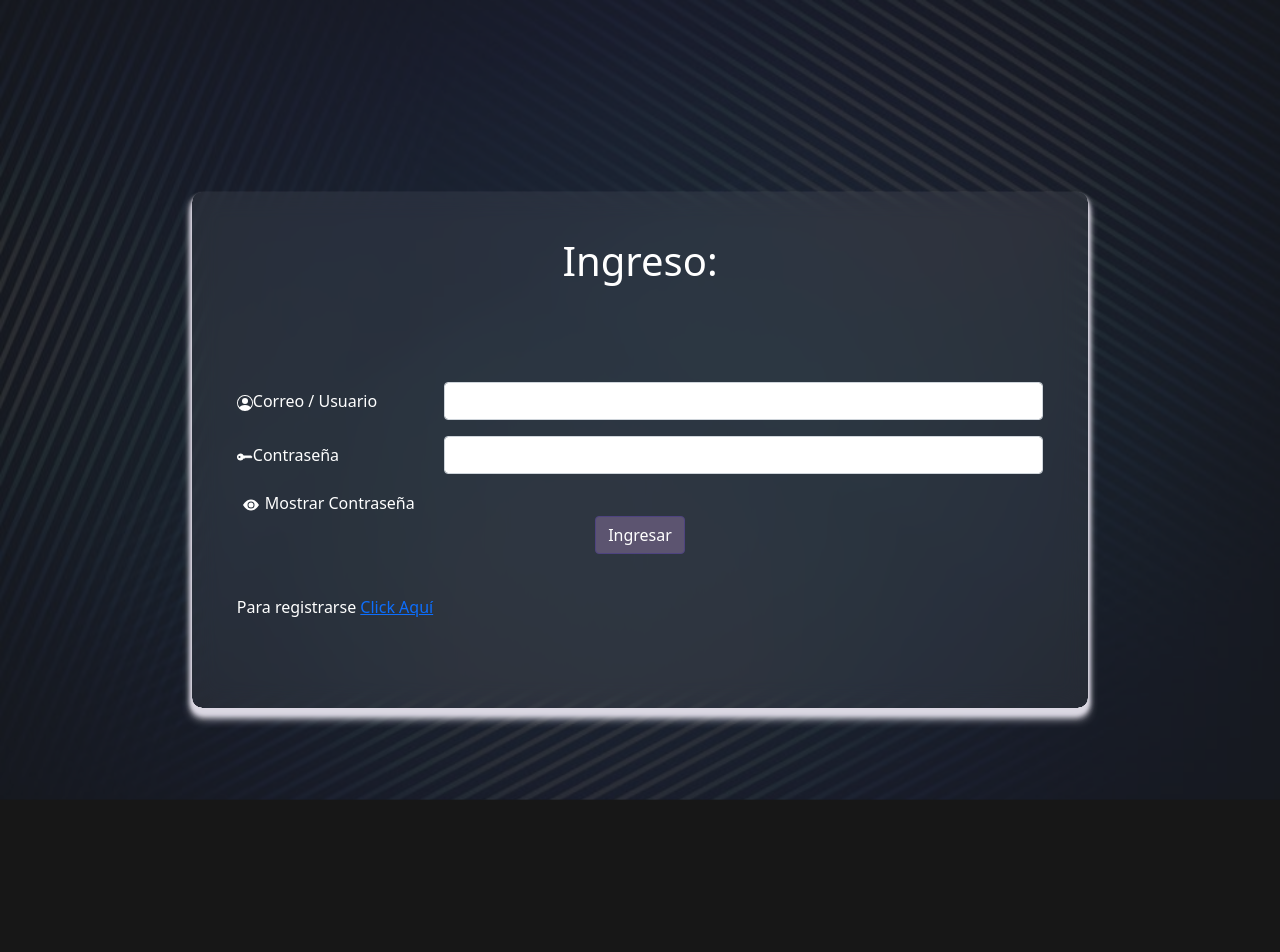
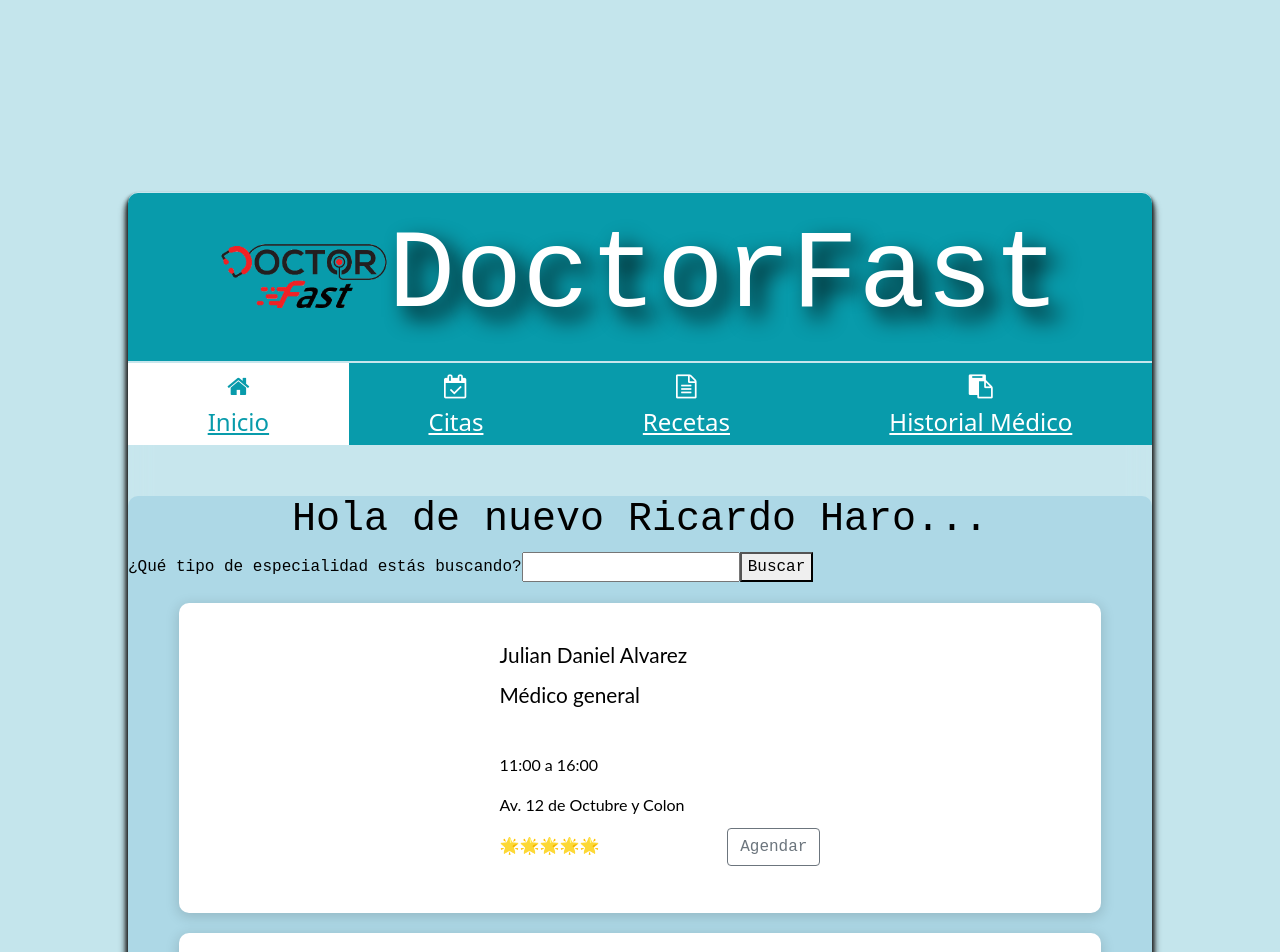
Before and after one commit to JoelMax13/doctor-fast, a React (Create React App) app: page / in a window 1280 px wide. Shown: the top 952 px of the page. Built offline with nearby package versions, Linux system fonts and the light colour scheme.

Commit message:
DoctorFast React 0.3
Inicio Paciente - Doctor

```diff
--- a/public/index.html
+++ b/public/index.html
@@ -25,7 +25,8 @@
       Learn how to configure a non-root public URL by running `npm run build`.
     -->
     <link href="https://cdn.jsdelivr.net/npm/bootstrap@5.1.3/dist/css/bootstrap.min.css" rel="stylesheet" integrity="sha384-1BmE4kWBq78iYhFldvKuhfTAU6auU8tT94WrHftjDbrCEXSU1oBoqyl2QvZ6jIW3" crossorigin="anonymous">
-    <title>Login DoctorFast</title>
+    <link rel="stylesheet" href="https://cdnjs.cloudflare.com/ajax/libs/font-awesome/4.7.0/css/font-awesome.min.css">
+    <title>DoctorFast</title>
   </head>
   <body>
     <noscript>You need to enable JavaScript to run this app.</noscript>
--- /dev/null
+++ b/src/Css-Componentes/Paciente/BackgroundPatient.css
@@ -0,0 +1,194 @@
+html, body{
+    height: 100%;
+}
+body{
+    margin: 0 0 0 0;
+    padding: 0;
+    /* background-color: rgba(180, 226, 231, 1); */
+    background-color: #c4e5ec;
+    background-size: auto 100%;
+    color: white;
+}
+header{
+    width: 100%;
+    color: white;
+    font-size: 7em;
+    background-color: rgba(8, 155, 171, 1);
+    text-align: center;
+    /* background-size: cover; */
+    text-shadow: 0.1em 0.1em 0.2em black;
+    border-radius: 10px 10px 0 0;
+    font-family:'Courier New', Courier, monospace;
+    /*position: fixed;*/
+}
+ul{
+    list-style-type: none;
+    margin: -1px;
+    margin-top: 1px;
+    padding: 1px;
+    display: flex;
+    flex-direction: row;
+}
+li{
+    flex-grow: 0.5;
+}
+a{
+  display: block;
+  padding: 0.2em;
+  background-color: rgba(8, 155, 171, 1);
+  color: white;
+  text-align: center;
+  font-size: 1.5em;
+}
+a:hover{
+    background-color: white;
+    color: rgba(8, 155, 171, 1);
+}
+.logo{
+    width: 1.5em;
+}
+.menuIcono{
+    margin-top: 0.10em;
+    width: 100%;
+    font-size: 200%;
+    text-align: center;
+    background-color: rgba(8, 155, 171, 1);
+    display: none;
+    color: white;
+    cursor: pointer;
+}
+.menuIcono:hover{
+    background-color: white;
+    color: rgba(8, 155, 171, 1);
+}
+.contenido{
+    font-family: 'Courier New', Courier, monospace;
+    background-color: lightblue;
+    border-radius: 10px;
+}
+.menuClickeado{
+    background-color: white;
+    color: rgba(8, 155, 171, 1);
+}
+.busqueda{
+    margin-left: auto;
+    margin-right: auto;
+}
+/* h1{
+    margin-top: 5%;
+    text-align: center;
+} */
+.cuadro{ /*Opacidad en un background Color [rgba(... .3)]*/
+    /* background: rgba(245,245,245, .3); */
+    width: 80%;
+    height:max-content;
+    padding-top: 0.1%;
+    margin-top: 2%;
+    margin-bottom: 2%;
+    margin-left: 10%;
+    margin-right: 10%;
+    border-radius: 10px;
+    color: black;
+
+    /*box-shadow: 0 1px 1px wheat,
+              0 2px 2px wheat,
+              0 4px 4px wheat,
+              0 6px 6px wheat,
+              0 6px 6px wheat,
+              0 10px 10px wheat; */
+
+    background-color: #ffffff10;
+    backdrop-filter: blur(12px);
+    -webkit-backdrop-filter: blur(12px);
+
+    box-shadow: 0 1px 1px #2d3030,
+              0 2px 2px #2d3030,
+              0 4px 4px #2d3030,
+              0 6px 6px #2d3030,
+              0 6px 6px #2d3030,
+              0 10px 10px #2d3030;
+}
+@media screen and (max-width: 350px) {
+    .cuadro{
+        margin-top: 15%;
+        margin-bottom: 18%;
+    }
+}
+@media screen and (max-width: 375px) and (min-width: 350px) {
+    .cuadro{
+        margin-top: 50%;
+        margin-bottom: 64%;
+    }
+}
+@media screen and (max-width: 500px) and (min-width: 376px) {
+    .cuadro{
+        margin-top: 5%;
+        margin-bottom: 5%;
+    }
+}
+@media screen and (max-width: 700px) and (min-width: 376px) {
+    .cuadro{
+        margin-top: 30%;
+        margin-bottom: 70%;
+    }
+}
+@media screen and (max-width: 800px) and (min-width: 700px) {
+    .cuadro{
+        margin-top: 33%;
+        margin-bottom: 40%;
+    }
+}
+@media screen and (max-width: 1280px) and (min-width: 800px) {
+    .cuadro{
+        margin-top: 15%;
+        margin-bottom: 20%;
+    }
+}
+@media (max-width: 1200px) {
+    header{
+        font-size: 3.5em;
+    }
+}
+@media (max-width: 700px) {
+    header{
+      font-size: 3.5em;
+      text-align: center;
+      text-shadow: 0.1em 0.1em 0.2em black;
+    }
+    .menuIcono{
+      display: block;
+    }
+    .navigation ul{
+      display: none;
+    }
+    .navigation ul.show{
+      display: block;
+    }
+    .ulNavegacion{
+      margin-top: 5%;
+      list-style-type: none;
+      margin: 1px;
+      padding: 1px;
+      display: flex;
+      flex-direction: column;
+    }
+    .liNavegacion{
+      flex-grow: 0.5;
+    }
+    .aNavegacion{
+      display: block;
+      padding: 0.2em;
+      color: white;
+      text-align: center;
+      margin-bottom: 0.2em;
+      font-size: 1.3em;
+    }
+}
+@media (max-width: 599px) {
+    header{
+        font-display: none;
+    }
+    .nombreApp{
+        display: none;
+    }
+}
--- /dev/null
+++ b/src/Css-Componentes/Paciente/DatePatient.css
@@ -0,0 +1,6 @@
+.tablaCitas{
+    padding-bottom: 5%;
+}
+.thTablaCitas{
+    padding:10px;
+}
--- /dev/null
+++ b/src/Css-Componentes/Paciente/ListaDoctores.css
@@ -0,0 +1,33 @@
+.Contenedor-Doctor{
+    width: 90%;
+    height: auto;
+    margin-top: 2%;
+    margin-left: auto;
+    margin-right: auto;
+    margin-bottom: 2%;
+    display: flex;
+    align-items: center;
+    justify-content: center;
+    background-color: white;
+    box-shadow: 0 3px 13px 1px rgb(0 0 0 /15%);
+    border-radius: 10px;
+}
+.Contenedor-texto-Doctor{
+    padding: 40px;
+    text-align: justify;
+    font-family: Lato, sans-serif;
+    font-weight: 400;
+    line-height: 1.5rem;
+}
+.Nombre-Doctor{
+    font-size: 1.3rem;
+}
+.Especialidad-Doctor{
+    font-size: 1.3rem;
+    margin-top: 15px;
+    padding-bottom: 30px;
+}
+.BtnAgendar{
+    margin-top:auto;
+    margin-bottom: 5%;
+}
--- /dev/null
+++ b/src/Css-Componentes/SystemHome.css
@@ -0,0 +1,4 @@
+.info{
+    border-radius: 0 0 10px 10px;
+    background-color: rgba(235, 244, 246, 1);
+}
--- a/src/Paginas/App.js
+++ b/src/Paginas/App.js
@@ -1,11 +1,13 @@
 import React from 'react';
 
 import Login from './Login';
+import InicioPaciente from './Paciente/InicioPaciente';
+import InicioDoctor from './Doctor/InicioDoctor';
 
 function App() {
   return (
     <div className="App">
-      <Login/>
+      <InicioPaciente/>
     </div>
   );
 }
--- /dev/null
+++ b/src/Paginas/Doctor/InicioDoctor.js
@@ -0,0 +1,34 @@
+import React, { Component } from "react";
+import '../../Css-Componentes/Paciente/BackgroundPatient.css';
+import '../../Imagenes/LogoDoctorFast1.png';
+
+class InicioDoctor extends Component{
+    render(){
+        return(
+            <div className="cuadro">
+                <header>
+                    <img className="logo" src={require("../../Imagenes/LogoDoctorFast1.png")}/>
+                    <span className="nombreApp">DoctorFast</span>
+                </header>
+                <span className="menuIcono">☰</span>
+                <div className="navigation">
+                    <ul>
+                        <li>
+                            <a className="menuClickeado" href="SystemHomePatient.html"><i className="fa fa-home"></i><br/>Inicio</a>
+                        </li>
+                        <li>
+                            <a href="SystemDatePatient.html"><i className="fa fa-calendar-check-o"></i><br/>Citas</a>
+                        </li>
+                        <li>
+                            <a href="Rangos.html"><i className="fa fa-file-text-o"></i><br/>Recetas</a>
+                        </li>
+                    </ul>
+                </div>
+                <div className="contenido">
+                    <h1>Hola de nuevo </h1>
+                </div>
+            </div>
+        );
+    };
+}
+export default InicioDoctor;
--- /dev/null
+++ b/src/Paginas/Paciente/InicioPaciente.js
@@ -0,0 +1,64 @@
+import React, { Component } from "react";
+import '../../Css-Componentes/Paciente/BackgroundPatient.css';
+import '../../Css-Componentes/Paciente/ListaDoctores.css';
+import '../../Imagenes/LogoDoctorFast1.png';
+
+class InicioPaciente extends Component{
+    render(){
+        return(
+            <div className="cuadro">
+                <header>
+                    <img className="logo" src={require("../../Imagenes/LogoDoctorFast1.png")}/>
+                    <span className="nombreApp">DoctorFast</span>
+                </header>
+                {/* <span className="menuIcono">☰</span> */}
+                <div className="navigation">
+                    <ul className="ulNavegacion">
+                        <li className="liNavegacion">
+                            <a className="menuClickeado aNavegacion" href="SystemHomePatient.html"><i className="fa fa-home"></i><br/>Inicio</a>
+                        </li>
+                        <li>
+                            <a className="aNavegacion" href="SystemDatePatient.html"><i className="fa fa-calendar-check-o"></i><br/>Citas</a>
+                        </li>
+                        <li>
+                            <a className="aNavegacion" href="SystemPrescriptionPatient.html"><i className="fa fa-file-text-o"></i><br/>Recetas</a>
+                        </li>
+                        <li>
+                            <a className="aNavegacion" href="SystemMedicalHistory.html"><i className="fa fa-paste"></i><br/>Historial Médico</a>
+                        </li>
+                    </ul>
+                </div>
+                <div className="contenido">
+                    <h1>Hola de nuevo Ricardo Haro...</h1>
+                    <div className="busqueda">
+                        <label>¿Qué tipo de especialidad estás buscando?</label>
+                        <input type="text"/>
+                        <button>Buscar</button>
+                    </div>
+                    <div className='Contenedor-Doctor'>
+                        <div className='Contenedor-texto-Doctor'>
+                            <p className='Nombre-Doctor'>Julian Daniel Alvarez</p>
+                            <p className='Especialidad-Doctor'>Médico general</p>
+                            <p className='Horarios-Doctor'>11:00 a 16:00</p>
+                            <p className='Direccion-Doctor'>Av. 12 de Octubre y Colon</p>
+                            <p className='Calificacion'>🌟🌟🌟🌟🌟</p>
+                        </div>
+                        <button className='btn btn-outline-secondary BtnAgendar'>Agendar</button>
+                    </div>
+                    <div className='Contenedor-Doctor'>
+                        <div className='Contenedor-texto-Doctor'>
+                            <p className='Nombre-Doctor'>Gonzalo Vinicio Plata</p>
+                            <p className='Especialidad-Doctor'>Cardiología</p>
+                            <p className='Horarios-Doctor'>8:00 a 14:00</p>
+                            <p className='Direccion-Doctor'>Av. 6 de Diciembre y Río Coca</p>
+                            <p className='Calificacion'>🌟🌟🌟</p>
+                        </div>
+                        <button className='btn btn-outline-secondary BtnAgendar'>Agendar</button>
+                    </div>
+                </div>
+            </div>
+        );
+    };
+
+}
+export default InicioPaciente;
```
Also changed, not shown: src/Imagenes/LogoDoctorFast1.png (added), src/Paginas/Paciente/FechasPaciente.js (added), src/Paginas/Paciente/HistorialPaciente.js (added), src/Paginas/Paciente/RecetasPaciente.js (added).
